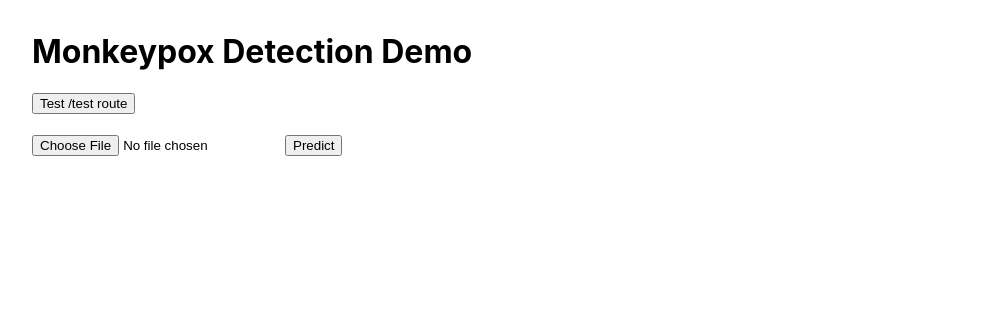
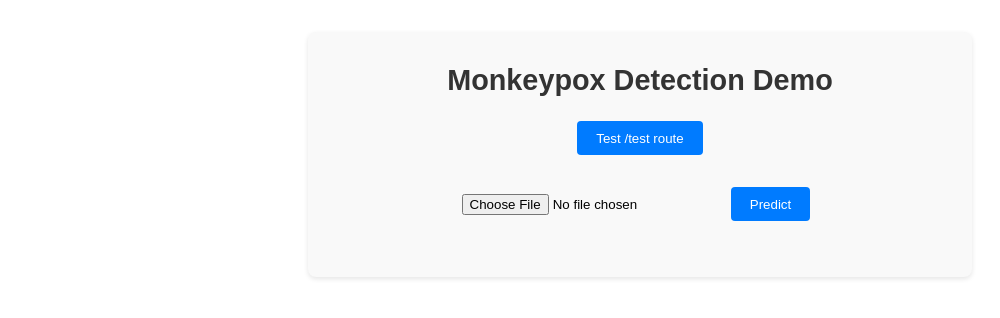
Before and after one commit to vhittuvalli/Monkeypox-Diagnosis-Project, a React (Create React App) app in the folder frontend/: page / in a window 1280 px wide. Shown: the top 318 px of the page, without its empty margins (0-1000 px from the left). Built offline with nearby package versions, Linux system fonts and the light colour scheme.

Commit message:
slightly updated UI

```diff
--- a/frontend/src/App.js
+++ b/frontend/src/App.js
@@ -5,6 +5,55 @@ function App() {
   const [prediction, setPrediction] = useState(null);
   const [confidence, setConfidence] = useState(null);
   const [errorMsg, setErrorMsg] = useState("");
+
+  // Inline style objects
+  const containerStyle = {
+    maxWidth: "600px",
+    margin: "2rem auto",
+    padding: "2rem",
+    backgroundColor: "#f9f9f9",
+    borderRadius: "8px",
+    boxShadow: "0 2px 5px rgba(0, 0, 0, 0.1)",
+    fontFamily: "Arial, sans-serif",
+    textAlign: "center",
+  };
+
+  const headingStyle = {
+    marginTop: 0,
+    marginBottom: "1rem",
+    fontSize: "1.8rem",
+    color: "#333",
+  };
+
+  const buttonStyle = {
+    backgroundColor: "#007bff",
+    color: "#fff",
+    border: "none",
+    padding: "0.6rem 1.2rem",
+    borderRadius: "4px",
+    cursor: "pointer",
+    margin: "0.5rem",
+  };
+
+  const formStyle = {
+    marginTop: "1rem",
+    marginBottom: "1rem",
+  };
+
+  const errorMsgStyle = {
+    color: "red",
+    marginTop: "1rem",
+  };
+
+  const resultContainerStyle = {
+    marginTop: "1.5rem",
+    backgroundColor: "#fff",
+    padding: "1rem",
+    borderRadius: "6px",
+    border: "1px solid #ddd",
+    display: "inline-block",
+    textAlign: "left",
+  };
 
   // Handle file selection
   const handleFileChange = (e) => {
@@ -41,7 +90,6 @@ function App() {
       const formData = new FormData();
       formData.append("file", selectedFile);
 
-      // Use a relative path -> CRA dev server proxies to Flask
       const response = await fetch("/predict", {
         method: "POST",
         body: formData,
@@ -61,17 +109,29 @@ function App() {
   };
 
   return (
-    <div style={{ margin: "2rem" }}>
-      <h1>Monkeypox Detection Demo</h1>
-      <button onClick={handleTest}>Test /test route</button>
-      <br /><br />
-      <form onSubmit={handleSubmit}>
-        <input type="file" accept="image/*" onChange={handleFileChange} />
-        <button type="submit">Predict</button>
+    <div style={containerStyle}>
+      <h1 style={headingStyle}>Monkeypox Detection Demo</h1>
+
+      <button onClick={handleTest} style={buttonStyle}>
+        Test /test route
+      </button>
+
+      <form onSubmit={handleSubmit} style={formStyle}>
+        <input
+          type="file"
+          accept="image/*"
+          onChange={handleFileChange}
+          style={{ marginRight: "0.5rem" }}
+        />
+        <button type="submit" style={buttonStyle}>
+          Predict
+        </button>
       </form>
-      {errorMsg && <p style={{ color: "red" }}>{errorMsg}</p>}
+
+      {errorMsg && <p style={errorMsgStyle}>{errorMsg}</p>}
+
       {prediction && (
-        <div>
+        <div style={resultContainerStyle}>
           <h2>Prediction: {prediction}</h2>
           <p>Confidence: {confidence}%</p>
         </div>
```
